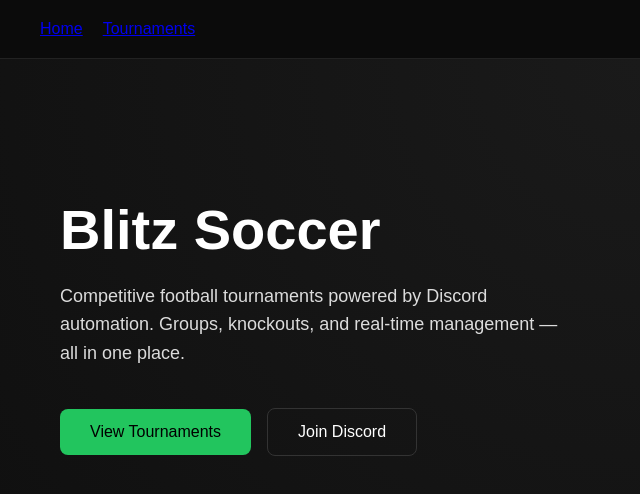
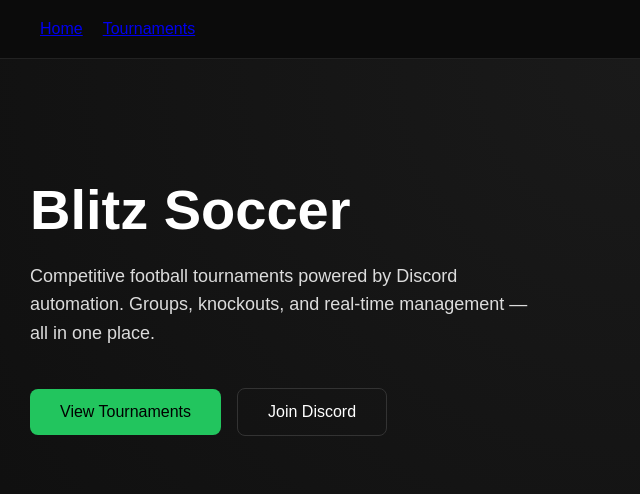
Before and after one commit to ashunium/blitz-soccer, a Next.js app: page / in a window 1280 px wide. Shown: the top 494 px of the page, without its empty margins (0-640 px from the left). Built offline with nearby package versions, Linux system fonts and the light colour scheme.

Commit message:
Adjust padding in Home component
Reduce padding in main component for better layout.

```diff
--- a/app/page.js
+++ b/app/page.js
@@ -2,7 +2,7 @@
   return (
     <main style={{
       minHeight: "100vh",
-      padding: "100px 60px",
+      padding: "80px 30px",
       background: "radial-gradient(circle at top, #1a1a1a, #0b0b0b)"
     }}>
       <h1 style={{
```
